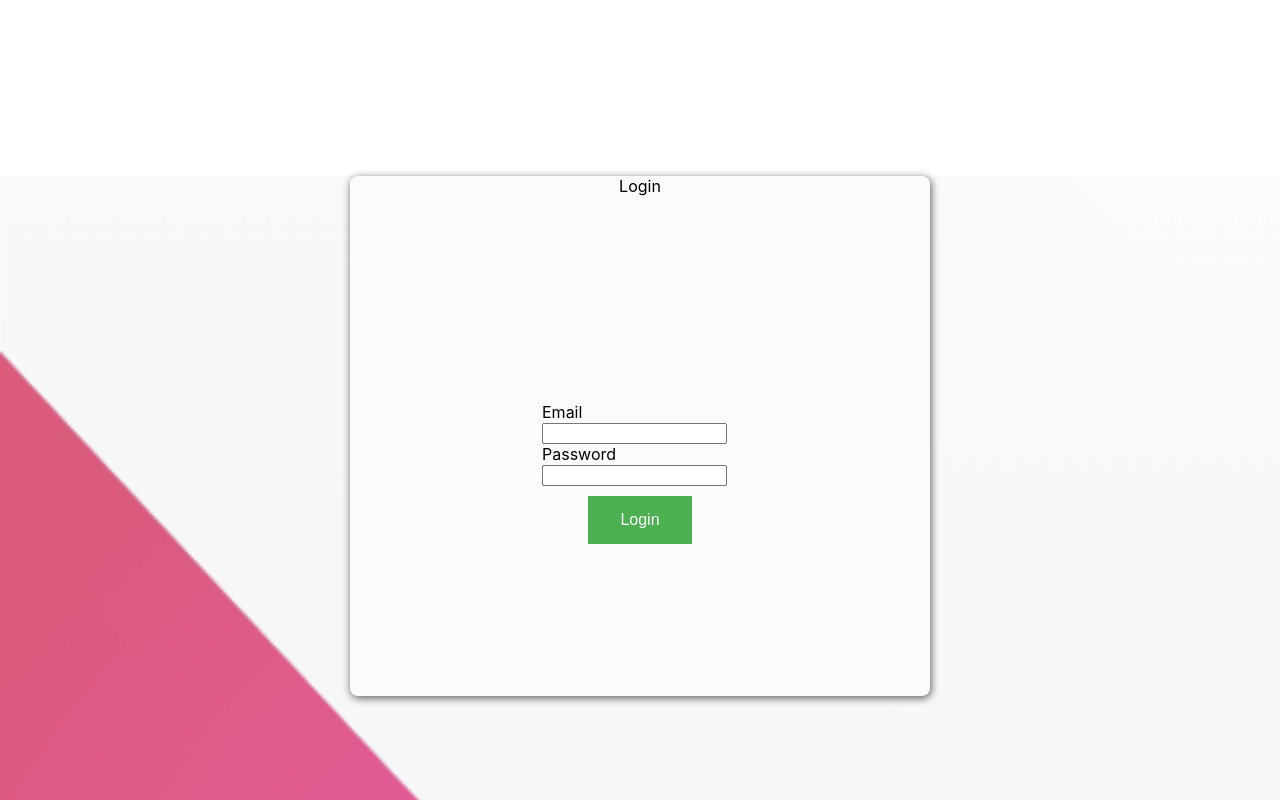
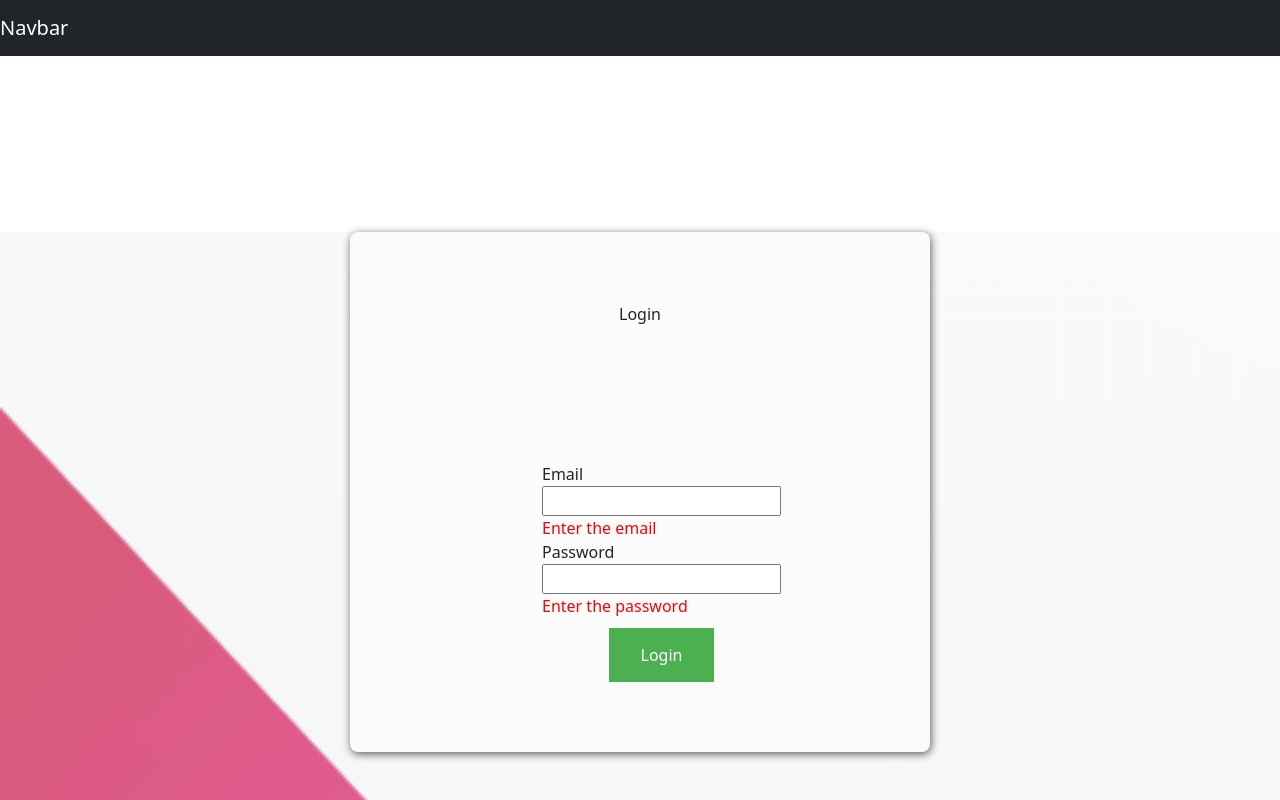
Before and after one commit to imaheshaher-thinkitive/user-auth-react, a React (Create React App) app: page /login in a window 1280 px wide. Shown: the top 800 px of the page. Built offline with nearby package versions, Linux system fonts and the light colour scheme.

Commit message:
Login with functional component

```diff
--- a/package.json
+++ b/package.json
@@ -7,7 +7,9 @@
     "@testing-library/react": "^12.1.4",
     "@testing-library/user-event": "^13.5.0",
     "axios": "^0.26.1",
+    "bootstrap": "^5.1.3",
     "react": "^17.0.2",
+    "react-bootstrap": "^2.2.0",
     "react-dom": "^17.0.2",
     "react-router-dom": "^6.2.1",
     "react-scripts": "5.0.0",
--- a/src/App.css
+++ b/src/App.css
@@ -1,38 +0,0 @@
-.App {
-  text-align: center;
-}
-
-.App-logo {
-  height: 40vmin;
-  pointer-events: none;
-}
-
-@media (prefers-reduced-motion: no-preference) {
-  .App-logo {
-    animation: App-logo-spin infinite 20s linear;
-  }
-}
-
-.App-header {
-  background-color: #282c34;
-  min-height: 100vh;
-  display: flex;
-  flex-direction: column;
-  align-items: center;
-  justify-content: center;
-  font-size: calc(10px + 2vmin);
-  color: white;
-}
-
-.App-link {
-  color: #61dafb;
-}
-
-@keyframes App-logo-spin {
-  from {
-    transform: rotate(0deg);
-  }
-  to {
-    transform: rotate(360deg);
-  }
-}
--- a/src/App.js
+++ b/src/App.js
@@ -10,20 +10,18 @@ import HomePage from './pages/HomePage';
 import LoginPage from './pages/Login/LoginPage';
 import SignupPage from './pages/SignupPage';
 import { getLocalStorage } from './lib/custom-hook/helper/localStorage';
-import useToken from './lib/custom-hook/helper/userAuth';
-import { useEffect, useState } from 'react';
+
 import 'react-toastify/dist/ReactToastify.css';
+import { ToastContainer } from 'react-toastify';
+import 'bootstrap/dist/css/bootstrap.min.css';
+import Header from './component/header/Header';
+
 function App() {
-  const [token,setToken] = useState(sessionStorage.getItem("token"))
-  useEffect(() => {
 
-    if(!token){
+  return (
+    <BrowserRouter>
+     <Header />
 
-      // history.push("/login")
-    }
-  }, [])
-  return (
-   <BrowserRouter>
    <Routes>
    <Route
         path="/"
@@ -41,8 +39,9 @@ function App() {
      <Route path='/signup'element={<SignupPage />} />
 
    </Routes>
+      <ToastContainer />
+   </BrowserRouter>
 
-   </BrowserRouter>
   );
 }
 function RequireAuth({ children, redirectTo }) {
--- a/src/component/common-component/CustomButton.js
+++ b/src/component/common-component/CustomButton.js
@@ -1,8 +1,9 @@
 import React from 'react'
 import style from "./CustomButton.module.css"
 function CustomButton(props) {
+
   return (
-   <button className={style.custom_button} type={props.type} disabled={props.isDisable}>{props.name}</button>
+   <button className={`${style.enable_button} ${props.isDisable ? style.disable_button :""}`} type={props.type} disabled={props.isDisable}>{props.name}</button>
   )
 }
 
--- a/src/component/common-component/CustomButton.module.css
+++ b/src/component/common-component/CustomButton.module.css
@@ -1,4 +1,4 @@
-.custom_button {
+.enable_button {
   background-color: #4CAF50; /* Green */
   border: none;
   color: white;
@@ -7,10 +7,16 @@
   text-decoration: none;
   display: inline-block;
   font-size: 16px;
+  cursor: pointer;
+
 }
 
-.custom_button:hover{
+.enable_button:hover{
 
         box-shadow: 0 12px 16px 0 rgba(0,0,0,0.24), 0 17px 50px 0 rgba(0,0,0,0.19);
 
 }
+.disable_button {
+  opacity: 0.2;
+  cursor: not-allowed;
+}
--- /dev/null
+++ b/src/component/header/Header.js
@@ -0,0 +1,16 @@
+import React from "react";
+import { Link } from "react-router-dom";
+
+function Header() {
+  return (
+    <div className="">
+      <nav className="navbar navbar-expand-lg navbar-dark bg-dark">
+        <Link className="navbar-brand" to="#">
+          Navbar
+        </Link>
+      </nav>
+    </div>
+  );
+}
+
+export default Header;
--- a/src/component/user-component/login-component/LoginComponent.js
+++ b/src/component/user-component/login-component/LoginComponent.js
@@ -1,12 +1,16 @@
 import React from "react";
 import style from "./LoginComponent.module.css";
 import LoginForm from "./LoginForm";
+import LoginFormFunctional from "./LoginFormFunctional";
 function LoginComponent() {
   return (
     <div className={`${style.login_card}`}>
+      <div className={`${style.login_form_title_div}`}>
       <label className={style.login_form_title}>Login</label>
+      </div>
       <div className={`${style.login_form}`}>
-          <LoginForm />
+          {/* <LoginForm /> */}
+          <LoginFormFunctional />
       </div>
     </div>
   );
--- a/src/component/user-component/login-component/LoginComponent.module.css
+++ b/src/component/user-component/login-component/LoginComponent.module.css
@@ -36,3 +36,7 @@ background: #fbfbfb;
     display: flex;
     justify-content: center;
 }
+.login_form_title_div{
+    position: relative;
+    top: 70px;
+}
--- a/src/component/user-component/login-component/LoginForm.js
+++ b/src/component/user-component/login-component/LoginForm.js
@@ -37,7 +37,7 @@ class LoginForm extends Component {
         break;
       case "password":
         errors.password =
-          value.length < 8 ? "Password must be 8 characters long!" : "";
+          value.length < 6 ? "Password must be 6 characters long!" : "";
         break;
       default:
         break;
@@ -78,7 +78,6 @@ class LoginForm extends Component {
         className={`${style.login_form_content}`}
         onSubmit={this.handleOnLogin}
       >
-        <ToastContainer />
         <div>
           <label>Email</label>
           <input
@@ -100,6 +99,9 @@ class LoginForm extends Component {
             name="password"
             onChange={this.handleChange}
           />
+            {errors.password.length > 0 && (
+            <span className={style.errors}>{errors.password}</span>
+          )}
         </div>
 
         <div className={style.login_button}>
--- /dev/null
+++ b/src/component/user-component/login-component/LoginFormFunctional.js
@@ -0,0 +1,126 @@
+import React, { useEffect, useRef, useState } from 'react'
+import { useNavigate } from 'react-router-dom';
+import { toast } from 'react-toastify';
+import { saveLocalStorage } from '../../../lib/custom-hook/helper/localStorage';
+import services from '../../../services/service';
+import CustomButton from '../../common-component/CustomButton';
+import style from "./LoginComponent.module.css";
+
+function LoginFormFunctional() {
+  const navigate = useNavigate()
+    const [loginData,setLoginData]=useState({
+        email: "",
+    password: "",
+    is_login_button_disable:false,
+    errors: {
+      email: "Enter the email",
+      password: "Enter the password",
+      isCheck:true
+
+    }
+    })
+
+
+    const checkElement =(name,value) => {
+      let errors = loginData.errors;
+
+      switch (name) {
+        case "email":
+          errors.email =validEmailRegex.test(value)
+            ? ""
+            : "Email is not valid!";
+          break;
+        case "password":
+          errors.password =
+            value.length < 6 ? "Password must be 6 characters long!" : "";
+          break;
+        default:
+          break;
+      }
+    }
+    const validEmailRegex = RegExp(
+        /^(([^<>()\[\]\.,;:\s@\"]+(\.[^<>()\[\]\.,;:\s@\"]+)*)|(\".+\"))@(([^<>()[\]\.,;:\s@\"]+\.)+[^<>()[\]\.,;:\s@\"]{2,})$/i
+      );
+      const handleChange = (event) => {
+        event.preventDefault();
+        const { name, value } = event.target;
+
+      checkElement(name,value)
+       setLoginData((prevState) =>{
+         return {
+           ...prevState,[name]:value,is_login_button_disable:true
+         }
+       })
+       if(loginData.errors.email.trim()==="" && loginData.errors.password.trim()===""){
+         setLoginData((prevState) => {
+           return {
+             ...prevState,is_login_button_disable:false
+           }
+         })
+       }
+
+      };
+
+     const  handleOnLogin = async (e) => {
+        e.preventDefault();
+        let data = {
+          email:loginData.email,
+          password: loginData.password,
+        };
+        services
+          .loginUser(data)
+          .then((response) => {
+            const { data } = response;
+            toast(data.message);
+            if (data.status === true) {
+              saveLocalStorage("token", data.token);
+              navigate("/")
+            }
+          })
+          .catch((e) => {
+            console.log(e);
+            alert("Something went wrong");
+          });
+
+      };
+
+  return (
+    <form
+        className={`${style.login_form_content}`}
+        onSubmit={handleOnLogin}
+      >
+        <div>
+          <label>Email</label>
+          <input
+            type="text"
+            value={loginData.email}
+            name="email"
+            onChange={handleChange}
+          />
+          {loginData.errors.email.length > 0 && (
+            <span className={style.errors}>{loginData.errors.email}</span>
+          )}
+        </div>
+
+        <div>
+          <label>Password</label>
+          <input
+            type="password"
+            value={loginData.password}
+            name="password"
+            onChange={handleChange}
+          />
+            {loginData.errors.password.length > 0 && (
+            <span className={style.errors}>{loginData.errors.password}</span>
+          )}
+        </div>
+
+        <div className={style.login_button}>
+          <CustomButton name={"Login"} isDisable={loginData.is_login_button_disable} type={"submit"} />
+        </div>
+      </form>
+
+  )
+}
+
+export default LoginFormFunctional
--- a/src/pages/HomePage.js
+++ b/src/pages/HomePage.js
@@ -10,7 +10,7 @@ function HomePage() {
   return (
     <div>
         HomePage
-        <button onClick={handleOnLogout}>Log out</button>
+        <button className='btn btn-danger' onClick={handleOnLogout}>Log out</button>
     </div>
   )
 }
```
Also changed, not shown: 1 other file (tests, documents, lock files or other folders).
